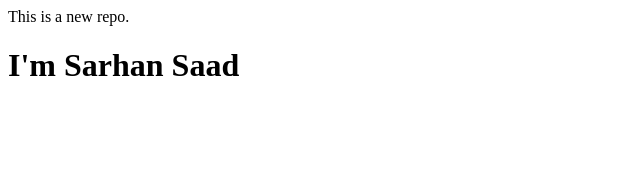
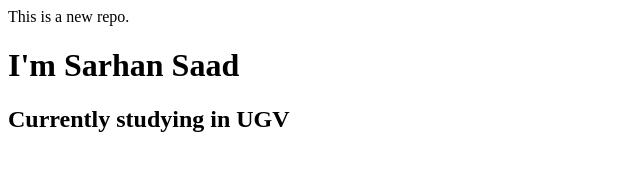
Before and after one commit to sarhansaad2004/Demo_for_learning, a plain HTML site: page index.html in a window 1280 px wide. Shown: the whole page, without its empty margins (0-640 px from the left). Drawn offline with Linux system fonts and the light colour scheme.

Commit message:
new code in html added

```diff
--- a/index.html
+++ b/index.html
@@ -1,2 +1,3 @@
 <p>This is a new repo.</p>
 <h1>I'm Sarhan Saad</h1>
+<h2>Currently studying in UGV</h2>
```
